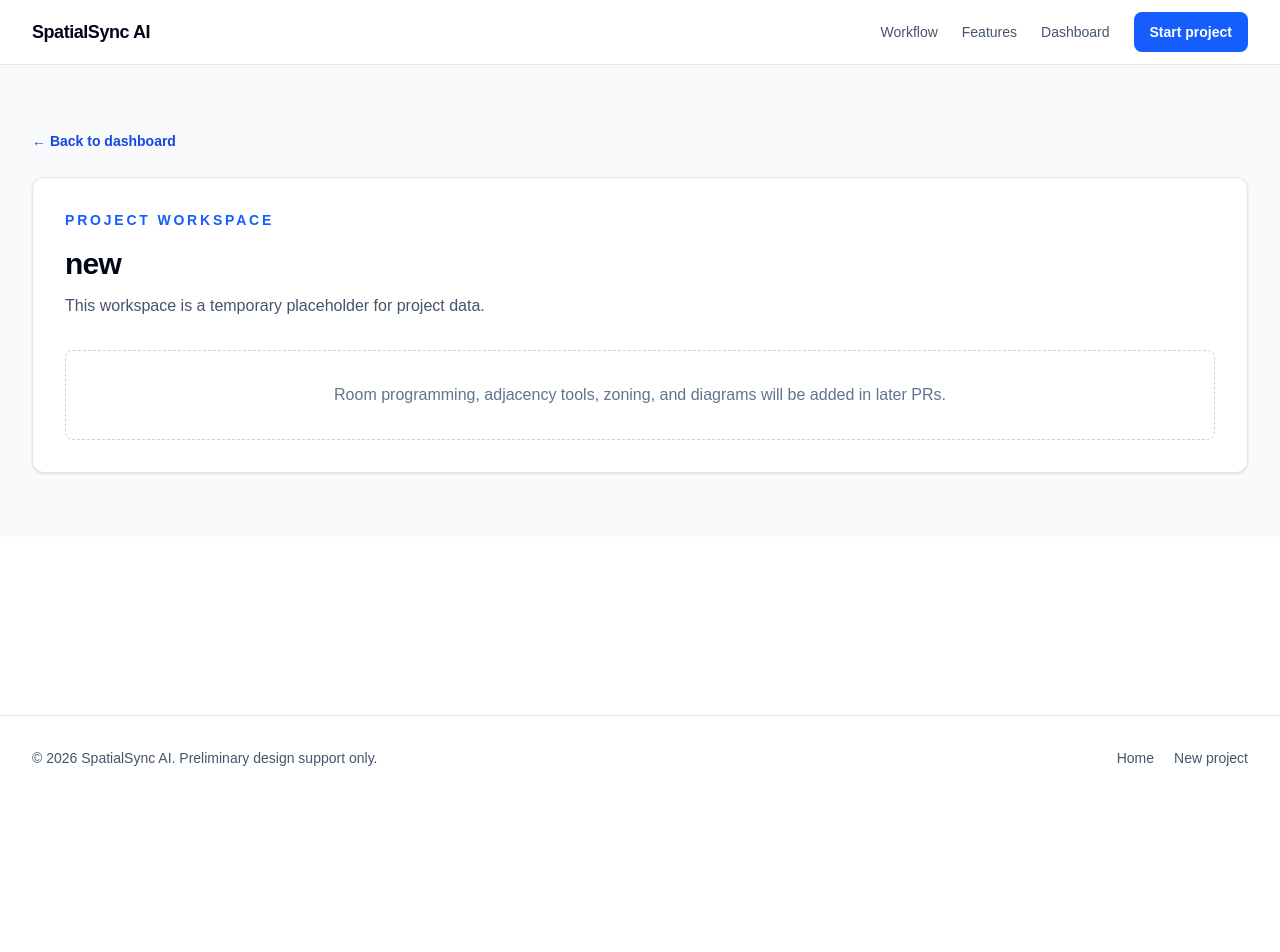
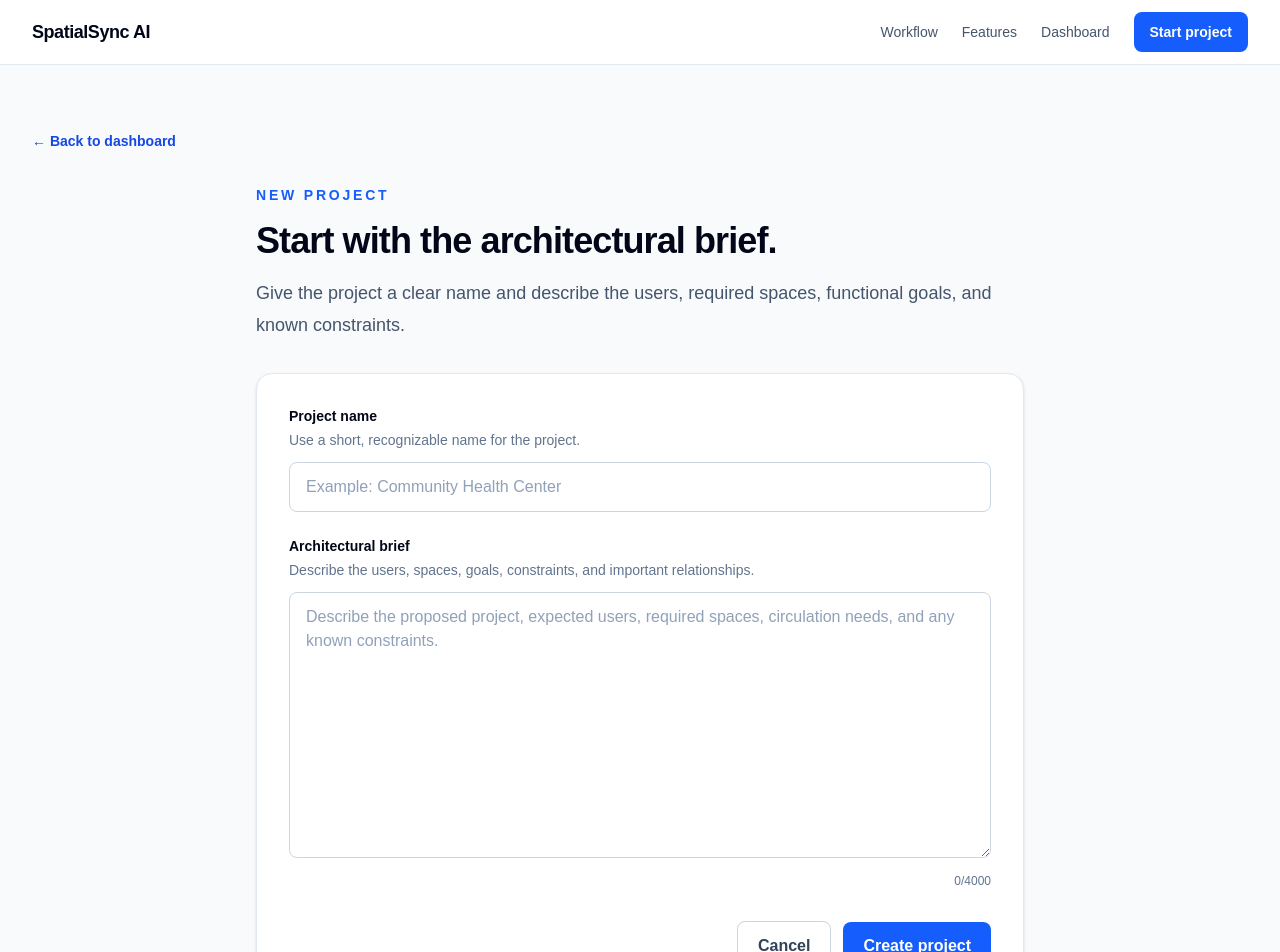
Before and after one commit to jsf-closa/SpatialSyncAI, a Next.js app: page /projects/new in a window 1280 px wide. Shown: the top 952 px of the page. Before the commit the page ends 800 px from the top, so only its background shows below. Built offline with nearby package versions, Linux system fonts and the light colour scheme.

Commit message:
feat: add new project form and validation

```diff
--- /dev/null
+++ b/app/projects/new/page.tsx
@@ -0,0 +1,42 @@
+import type { Metadata } from "next";
+import Link from "next/link";
+import { Container } from "@/components/container";
+import { NewProjectForm } from "@/components/new-project-form";
+
+export const metadata: Metadata = {
+  title: "Create Project",
+  description:
+    "Create a SpatialSync AI project from an architectural programming brief.",
+};
+
+export default function NewProjectPage() {
+  return (
+    <main className="bg-slate-50">
+      <Container className="py-12 sm:py-16">
+        <Link
+          href="/dashboard"
+          className="text-sm font-semibold text-blue-700 transition hover:text-blue-800"
+        >
+          ← Back to dashboard
+        </Link>
+
+        <section className="mx-auto mt-8 max-w-3xl">
+          <p className="text-sm font-semibold uppercase tracking-[0.2em] text-blue-600">
+            New project
+          </p>
+
+          <h1 className="mt-4 text-3xl font-bold tracking-tight text-slate-950 sm:text-4xl">
+            Start with the architectural brief.
+          </h1>
+
+          <p className="mt-4 text-lg leading-8 text-slate-600">
+            Give the project a clear name and describe the users, required
+            spaces, functional goals, and known constraints.
+          </p>
+
+          <NewProjectForm />
+        </section>
+      </Container>
+    </main>
+  );
+}
--- /dev/null
+++ b/components/new-project-form.tsx
@@ -0,0 +1,219 @@
+"use client";
+
+import { useRouter } from "next/navigation";
+import { FormEvent, useState } from "react";
+
+const PROJECT_NAME_MIN_LENGTH = 3;
+const PROJECT_NAME_MAX_LENGTH = 80;
+const PROJECT_BRIEF_MIN_LENGTH = 20;
+const PROJECT_BRIEF_MAX_LENGTH = 4000;
+
+type FormErrors = {
+  projectName?: string;
+  projectBrief?: string;
+};
+
+function createProjectId(projectName: string) {
+  const slug = projectName
+    .trim()
+    .toLowerCase()
+    .replace(/[^a-z0-9]+/g, "-")
+    .replace(/^-+|-+$/g, "")
+    .slice(0, 40);
+
+  return `${slug || "project"}-${Date.now()}`;
+}
+
+export function NewProjectForm() {
+  const router = useRouter();
+
+  const [projectName, setProjectName] = useState("");
+  const [projectBrief, setProjectBrief] = useState("");
+  const [errors, setErrors] = useState<FormErrors>({});
+  const [isSubmitting, setIsSubmitting] = useState(false);
+
+  function validateForm() {
+    const nextErrors: FormErrors = {};
+    const trimmedName = projectName.trim();
+    const trimmedBrief = projectBrief.trim();
+
+    if (!trimmedName) {
+      nextErrors.projectName = "Enter a project name.";
+    } else if (trimmedName.length < PROJECT_NAME_MIN_LENGTH) {
+      nextErrors.projectName = `Use at least ${PROJECT_NAME_MIN_LENGTH} characters.`;
+    } else if (trimmedName.length > PROJECT_NAME_MAX_LENGTH) {
+      nextErrors.projectName = `Use no more than ${PROJECT_NAME_MAX_LENGTH} characters.`;
+    }
+
+    if (!trimmedBrief) {
+      nextErrors.projectBrief = "Enter a project brief.";
+    } else if (trimmedBrief.length < PROJECT_BRIEF_MIN_LENGTH) {
+      nextErrors.projectBrief = `Use at least ${PROJECT_BRIEF_MIN_LENGTH} characters.`;
+    } else if (trimmedBrief.length > PROJECT_BRIEF_MAX_LENGTH) {
+      nextErrors.projectBrief = `Use no more than ${PROJECT_BRIEF_MAX_LENGTH} characters.`;
+    }
+
+    setErrors(nextErrors);
+
+    return Object.keys(nextErrors).length === 0;
+  }
+
+  function handleSubmit(event: FormEvent<HTMLFormElement>) {
+    event.preventDefault();
+
+    if (isSubmitting || !validateForm()) {
+      return;
+    }
+
+    setIsSubmitting(true);
+
+    const id = createProjectId(projectName);
+
+    const temporaryProject = {
+      id,
+      name: projectName.trim(),
+      brief: projectBrief.trim(),
+      createdAt: new Date().toISOString(),
+    };
+
+    sessionStorage.setItem(
+      `spatialsync:temporary-project:${id}`,
+      JSON.stringify(temporaryProject),
+    );
+
+    router.push(`/projects/${id}`);
+  }
+
+  return (
+    <form
+      onSubmit={handleSubmit}
+      className="mt-8 rounded-2xl border border-slate-200 bg-white p-6 shadow-sm sm:p-8"
+      noValidate
+    >
+      <div>
+        <label
+          htmlFor="project-name"
+          className="block text-sm font-semibold text-slate-950"
+        >
+          Project name
+        </label>
+
+        <p id="project-name-help" className="mt-1 text-sm text-slate-500">
+          Use a short, recognizable name for the project.
+        </p>
+
+        <input
+          id="project-name"
+          name="projectName"
+          type="text"
+          value={projectName}
+          onChange={(event) => {
+            setProjectName(event.target.value);
+
+            if (errors.projectName) {
+              setErrors((current) => ({
+                ...current,
+                projectName: undefined,
+              }));
+            }
+          }}
+          minLength={PROJECT_NAME_MIN_LENGTH}
+          maxLength={PROJECT_NAME_MAX_LENGTH}
+          aria-describedby={
+            errors.projectName
+              ? "project-name-help project-name-error"
+              : "project-name-help"
+          }
+          aria-invalid={Boolean(errors.projectName)}
+          className="mt-3 min-h-12 w-full rounded-lg border border-slate-300 px-4 py-3 text-slate-950 outline-none transition placeholder:text-slate-400 focus:border-blue-600 focus:ring-2 focus:ring-blue-100"
+          placeholder="Example: Community Health Center"
+        />
+
+        {errors.projectName && (
+          <p
+            id="project-name-error"
+            className="mt-2 text-sm font-medium text-red-600"
+          >
+            {errors.projectName}
+          </p>
+        )}
+      </div>
+
+      <div className="mt-6">
+        <label
+          htmlFor="project-brief"
+          className="block text-sm font-semibold text-slate-950"
+        >
+          Architectural brief
+        </label>
+
+        <p id="project-brief-help" className="mt-1 text-sm text-slate-500">
+          Describe the users, spaces, goals, constraints, and important
+          relationships.
+        </p>
+
+        <textarea
+          id="project-brief"
+          name="projectBrief"
+          value={projectBrief}
+          onChange={(event) => {
+            setProjectBrief(event.target.value);
+
+            if (errors.projectBrief) {
+              setErrors((current) => ({
+                ...current,
+                projectBrief: undefined,
+              }));
+            }
+          }}
+          minLength={PROJECT_BRIEF_MIN_LENGTH}
+          maxLength={PROJECT_BRIEF_MAX_LENGTH}
+          rows={10}
+          aria-describedby={
+            errors.projectBrief
+              ? "project-brief-help project-brief-error"
+              : "project-brief-help"
+          }
+          aria-invalid={Boolean(errors.projectBrief)}
+          className="mt-3 w-full resize-y rounded-lg border border-slate-300 px-4 py-3 text-slate-950 outline-none transition placeholder:text-slate-400 focus:border-blue-600 focus:ring-2 focus:ring-blue-100"
+          placeholder="Describe the proposed project, expected users, required spaces, circulation needs, and any known constraints."
+        />
+
+        <div className="mt-2 flex items-start justify-between gap-4">
+          <div>
+            {errors.projectBrief && (
+              <p
+                id="project-brief-error"
+                className="text-sm font-medium text-red-600"
+              >
+                {errors.projectBrief}
+              </p>
+            )}
+          </div>
+
+          <p className="text-xs text-slate-500">
+            {projectBrief.length}/{PROJECT_BRIEF_MAX_LENGTH}
+          </p>
+        </div>
+      </div>
+
+      <div className="mt-8 flex flex-col-reverse gap-3 sm:flex-row sm:items-center sm:justify-end">
+        <button
+          type="button"
+          onClick={() => router.push("/dashboard")}
+          className="inline-flex min-h-11 items-center justify-center rounded-lg border border-slate-300 px-5 py-3 font-semibold text-slate-700 transition hover:bg-slate-50 focus:outline-none focus:ring-2 focus:ring-slate-400 focus:ring-offset-2"
+        >
+          Cancel
+        </button>
+
+        <button
+          type="submit"
+          disabled={isSubmitting}
+          className="inline-flex min-h-11 items-center justify-center rounded-lg bg-blue-600 px-5 py-3 font-semibold text-white transition hover:bg-blue-700 focus:outline-none focus:ring-2 focus:ring-blue-600 focus:ring-offset-2 disabled:cursor-not-allowed disabled:bg-slate-400"
+        >
+          {isSubmitting ? "Creating project..." : "Create project"}
+        </button>
+      </div>
+    </form>
+  );
+}
```
